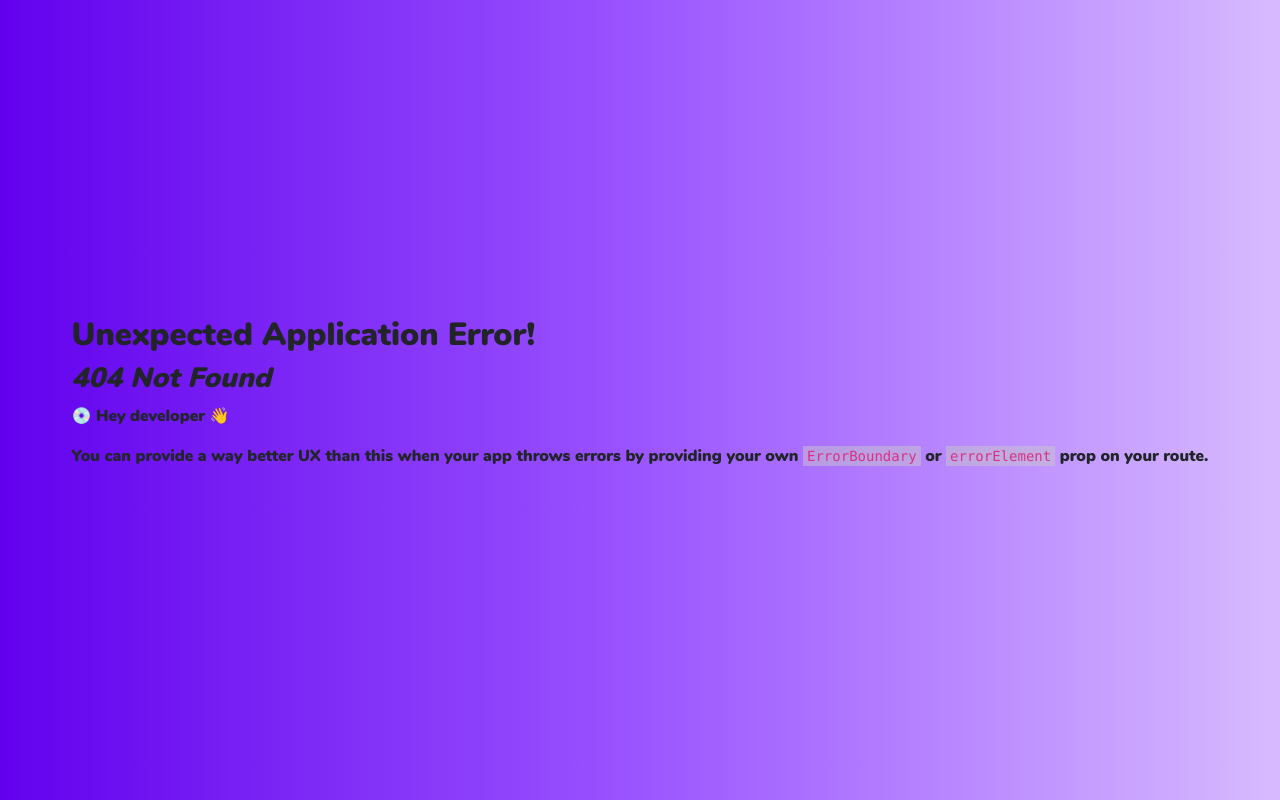
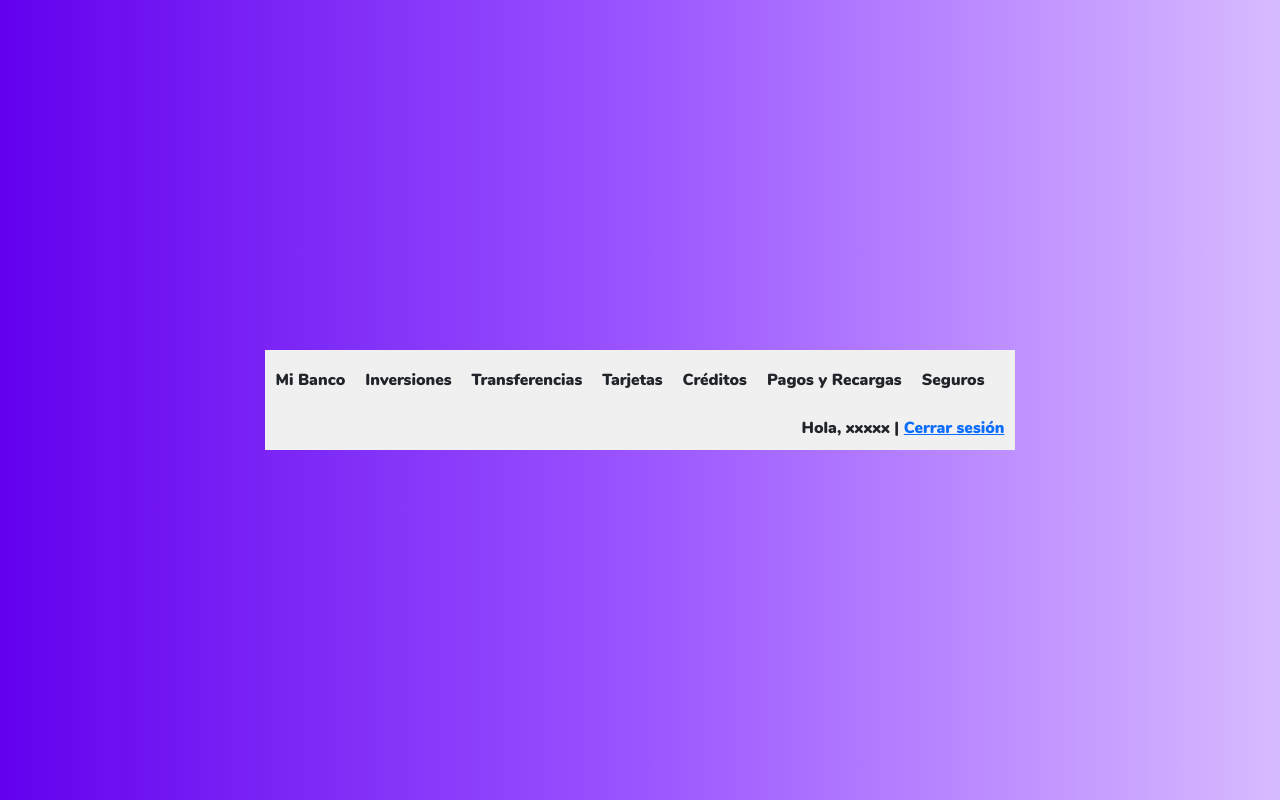
Before and after one commit to JanisAravena/HACKATON_FEM_TECH_MACH, a React (Vite) app in the folder Esperanza/: page /Header in a window 1280 px wide. Before the commit this address had no page. Built offline with nearby package versions, Linux system fonts and the light colour scheme.

Commit message:
banca en linea inicio

```diff
--- a/Esperanza/package.json
+++ b/Esperanza/package.json
@@ -28,6 +28,6 @@
     "eslint-plugin-react": "^7.34.1",
     "eslint-plugin-react-hooks": "^4.6.0",
     "eslint-plugin-react-refresh": "^0.4.6",
-    "vite": "^5.2.0"
+    "vite": "^5.2.10"
   }
 }
--- a/Esperanza/src/Router/routes.jsx
+++ b/Esperanza/src/Router/routes.jsx
@@ -4,12 +4,14 @@ import { createBrowserRouter } from 'react-router-dom';
 import Inicio from "../Views/Inicio";
 import LoginRegistro from "../Views/LoginRegistro";
 import Registros from "../Views/Registros";
+import Header from "../Views/SesionIniciada"
 
 
 const router = createBrowserRouter([
   { path: "/", element: <Inicio /> },
   { path: "/LoginRegistro", element: <LoginRegistro/> },
   { path: "/Login", element: <Registros /> },
+  { path: "/Header", element: <Header/> },
 
 ]);
 
--- /dev/null
+++ b/Esperanza/src/Views/SesionIniciada.jsx
@@ -0,0 +1,11 @@
+import Header from '../components/Banca/Banca';
+
+const BancaEnLinea = () => {
+    return (
+    <>
+        <Header />
+    </>
+    );
+}
+
+export default BancaEnLinea;
--- /dev/null
+++ b/Esperanza/src/components/Banca/Banca.css
@@ -0,0 +1,50 @@
+/* Estilos para la barra de navegación (Header) */
+header {
+    background-color: #f0f0f0;
+    padding: 10px;
+  }
+
+  .navbar {
+    display: flex;
+    justify-content: space-between;
+  }
+
+  .navbar ul {
+    list-style-type: none;
+    display: flex;
+    padding: 0;
+  }
+
+  .navbar li {
+    margin-right: 20px;
+  }
+
+  .user-info {
+    text-align: right;
+  }
+
+
+/* const Sidebar = () => {
+  return (
+    <aside className="sidebar">
+      <ul>
+        <li>Mis Finanzas</li>
+        <li>Supercartola</li>
+        <li>Mi Cuenta</li>
+        <li>Línea de Sobregiro</li>
+        <li>Alcancía</li>
+        <li>Otras Cuentas</li>
+        <li>Vale Vista</li>
+        <li>Mis Datos Personales</li>
+        <li>Notificaciones</li>
+        <li>Bloqueo Temporal Tarjetas</li>
+        <li>Portabilidad Financiera</li>
+        <li>BciPlus+</li>
+        <li>Mis Ofertas</li>
+      </ul>
+    </aside>
+  );
+};
+
+export default Sidebar;
+   */
--- /dev/null
+++ b/Esperanza/src/components/Banca/Banca.jsx
@@ -0,0 +1,25 @@
+import React from 'react';
+import './Banca.css'; // Asegúrate de incluir el archivo CSS adecuado
+
+const Header = () => {
+  return (
+    <header>
+      <nav className="navbar">
+        <ul>
+          <li>Mi Banco</li>
+          <li>Inversiones</li>
+          <li>Transferencias</li>
+          <li>Tarjetas</li>
+          <li>Créditos</li>
+          <li>Pagos y Recargas</li>
+          <li>Seguros</li>
+        </ul>
+      </nav>
+      <div className="user-info">
+        Hola, xxxxx | <a href="#">Cerrar sesión</a>
+      </div>
+    </header>
+  );
+};
+
+export default Header;
```
Also changed, not shown: 2 other files (tests, documents, lock files or other folders).
